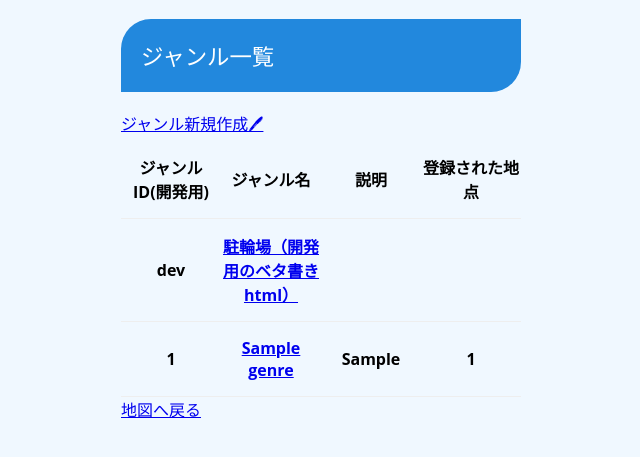
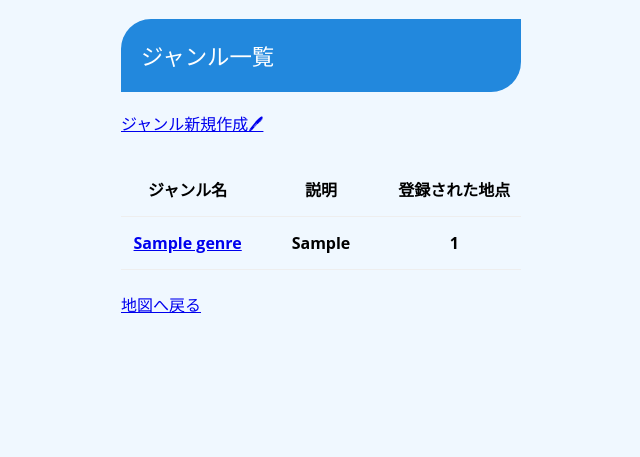
Before and after one commit to Tomoki245724/Ootorikaihi, a Flask app: page /genres in a window 1280 px wide. Shown: the part 101-558 px from the top of the page, without its empty margins (319-959 px from the left). Run offline with Flask 3, Linux system fonts and the light colour scheme; a user stored in the database is signed in; tables that the repository leaves empty hold one stand-in row (values such as "Sample post"); lists and menus that the app fills with data are empty.

Commit message:
整えた

```diff
--- a/flask_app/templates/genre/genres.html
+++ b/flask_app/templates/genre/genres.html
@@ -1,42 +1,36 @@
 {% extends "base.html" %}
 {% block title %}ジャンル一覧{% endblock %}
-
 {% block static %}
 <link
     rel="stylesheet"
     href="{{ url_for('static', filename='css/genre.css') }}"
 />
-
 {% endblock %}
-
-
 {% block content %}
 <body>
 {% include "header.html" %}
 <div class="genre">
-    <h2 class = "genre-header">ジャンル一覧</h2>
-    <a href="{{ url_for('main.create_genre') }}">ジャンル新規作成🖊</a>
+    <h2 class = "genre-header" >ジャンル一覧</h2>
+    <a href="{{ url_for('main.create_genre') }}" class = "tonew">ジャンル新規作成🖊</a>
+    <br>
+    <br>
     <table>
         <tr>
-            <th>ジャンルID(開発用)</th>
             <th>ジャンル名</th>
             <th>説明</th>
             <th>登録された地点</th>
         </tr>
-        <tr>
-            <th>dev</th>
-            <th><a href="{{url_for('main.dev_genre_info')}}">駐輪場（開発用のベタ書きhtml）</a></th>
-        </tr>
+
         {% for genre in genres %}
         <tr>
-            <th>{{ genre.genid }}</th>
-            <th><a href="{{url_for('main.genre_info', genre_id=genre.genid)}}">{{ genre.genname }}</a></th>
+            <th><a href="{{url_for('main.genre_info', genre_id=genre.genid)}}" class = "tonext">{{ genre.genname }}</a></th>
             <th>{{ genre.caption }}</th>
             <th>{{ genre.pins }}</th>
         </tr>
         {% endfor %}
     </table>
-    <a href="{{url_for('main.maps')}}">地図へ戻る</a>
+    <br>
+    <a href="{{url_for('main.maps')}}" class = "togray">地図へ戻る</a>
 </div>
 </body>
 {% endblock %}
```
